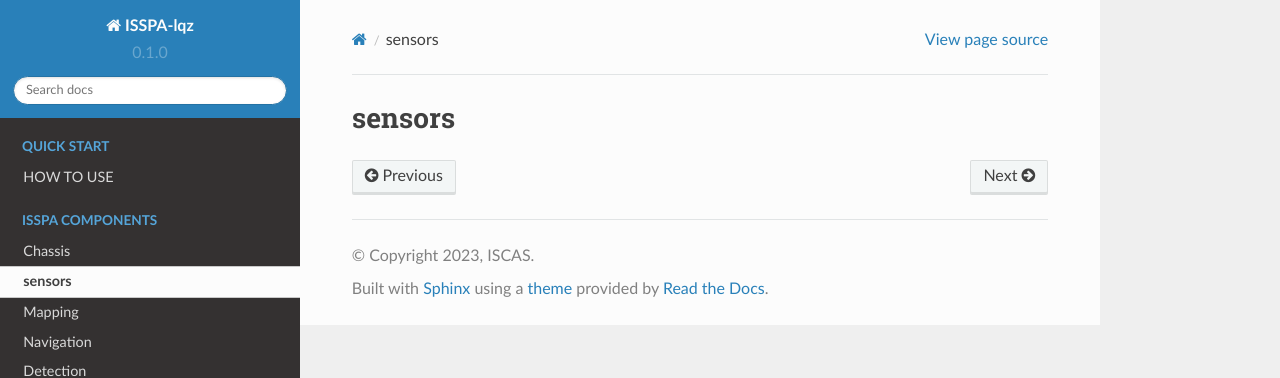
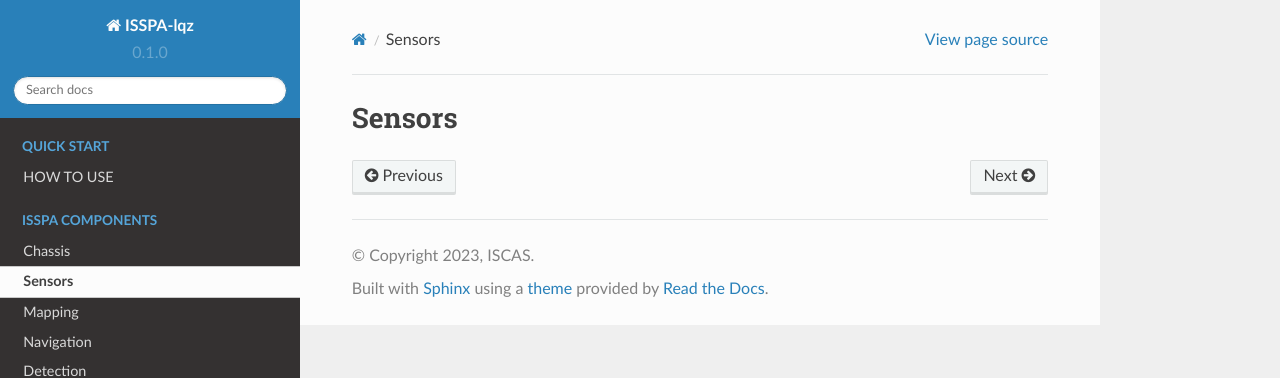
Before and after one commit to Vathan27/ISSPA-Docs-lqz, a Sphinx documentation site: the page built from docs/source/components/sensors.rst, in a window 1280 px wide. Shown: the top 378 px of the page. Built offline with Sphinx 7.4.7 and the Read the Docs theme 2.0.0, drawn with Linux system fonts in a browser that asks for light colours; pages that are not in the unit, such as notebooks, are missing from menus.

Commit message:
minor modified

```diff
--- a/docs/source/components/sensors.rst
+++ b/docs/source/components/sensors.rst
@@ -1,2 +1,2 @@
-sensors
+Sensors
 ======================
--- a/docs/source/index.rst
+++ b/docs/source/index.rst
@@ -41,7 +41,7 @@
 
 .. toctree::
    :maxdepth: 2
-   :caption: _CONTRIBUTIND_ _TO_ _ISSPA_
+   :caption: CONTRIBUTIND TO ISSPA
    :hidden:
 
    /cotributing_to_isspa/mapping_plugin.rst
```
